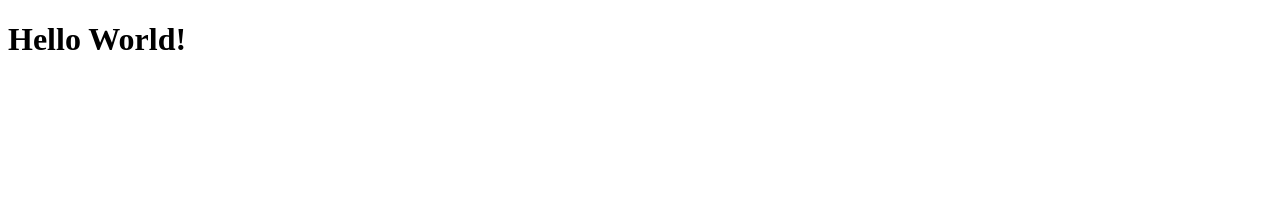
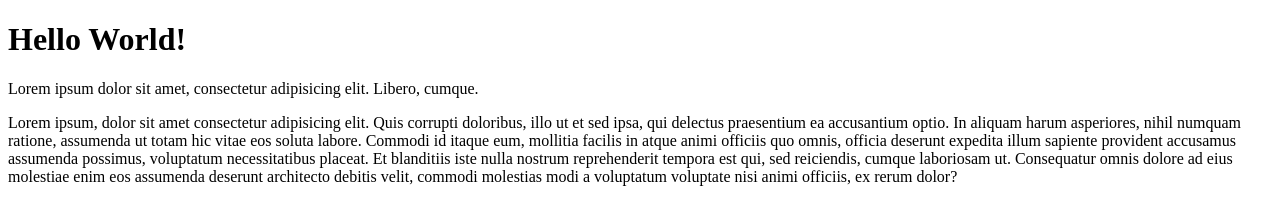
Before and after one commit to Surakethi/TikSrc, a plain HTML site: page index.html in a window 1280 px wide. Drawn offline with Linux system fonts and the light colour scheme.

Commit message:
insert lorem ipsum

```diff
--- a/index.html
+++ b/index.html
@@ -10,6 +10,14 @@
 
 <body>
        <h1>Hello World!</h1>
+       <p>Lorem ipsum dolor sit amet, consectetur adipisicing elit. Libero, cumque.</p>
+       <p>Lorem ipsum, dolor sit amet consectetur adipisicing elit. Quis corrupti doloribus, illo ut et sed ipsa, qui
+              delectus praesentium ea accusantium optio. In aliquam harum asperiores, nihil numquam ratione, assumenda
+              ut totam hic vitae eos soluta labore. Commodi id itaque eum, mollitia facilis in atque animi officiis quo
+              omnis, officia deserunt expedita illum sapiente provident accusamus assumenda possimus, voluptatum
+              necessitatibus placeat. Et blanditiis iste nulla nostrum reprehenderit tempora est qui, sed reiciendis,
+              cumque laboriosam ut. Consequatur omnis dolore ad eius molestiae enim eos assumenda deserunt architecto
+              debitis velit, commodi molestias modi a voluptatum voluptate nisi animi officiis, ex rerum dolor?</p>
 </body>
 
 </html>
```
